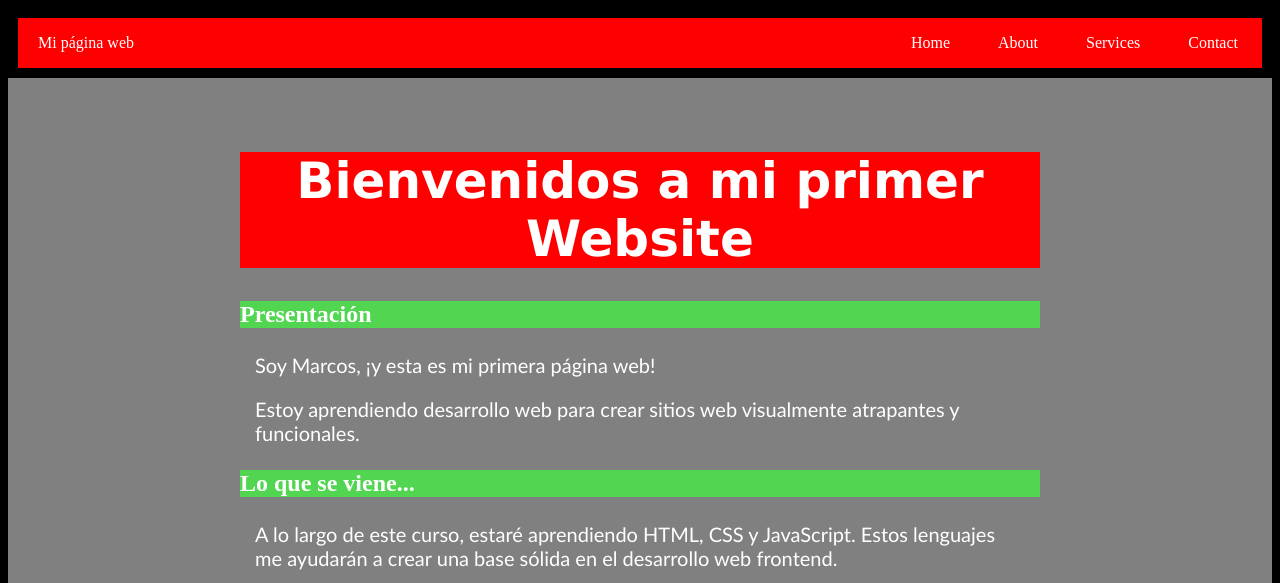
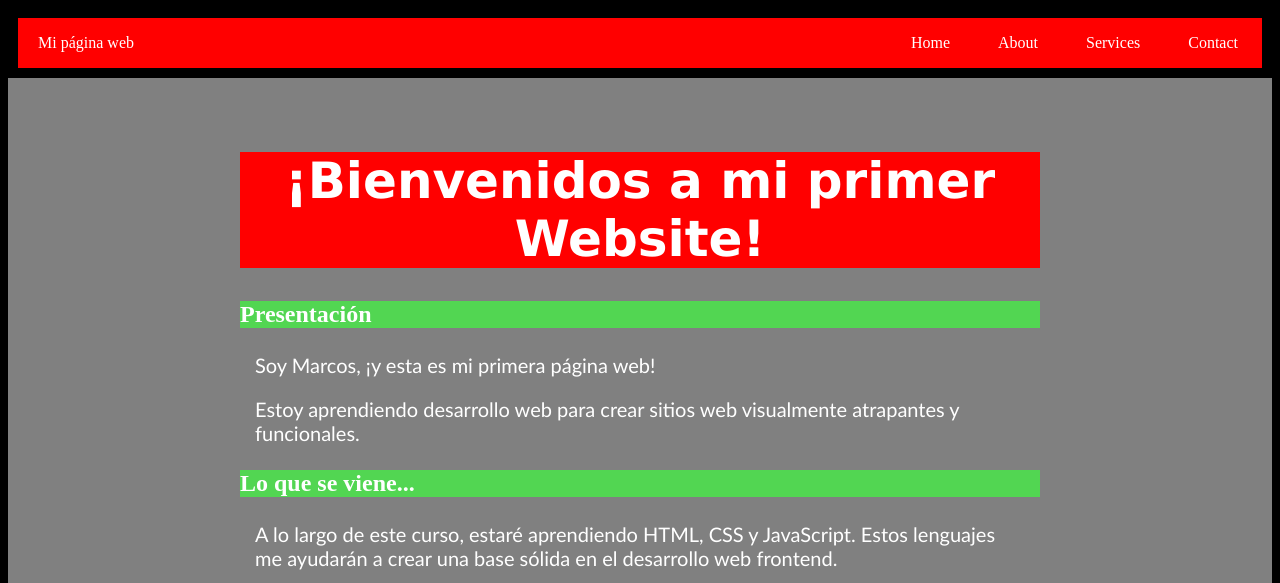
Before and after one commit to mtorrent1/miprimerapagina, a plain HTML site: page index.html in a window 1280 px wide. Shown: the top 583 px of the page. Drawn offline with Linux system fonts and the light colour scheme.

Commit message:
modificación h1 en index

```diff
--- a/index.html
+++ b/index.html
@@ -32,7 +32,7 @@
         <!-- MAIN -->
         <main>
         <div class="container">
-            <h1>Bienvenidos a mi primer Website</h1>
+            <h1>¡Bienvenidos a mi primer Website!</h1>
             <section>
                 <h2>Presentación</h2>
                 <p>Soy Marcos, ¡y esta es mi primera página web!</p>
```
